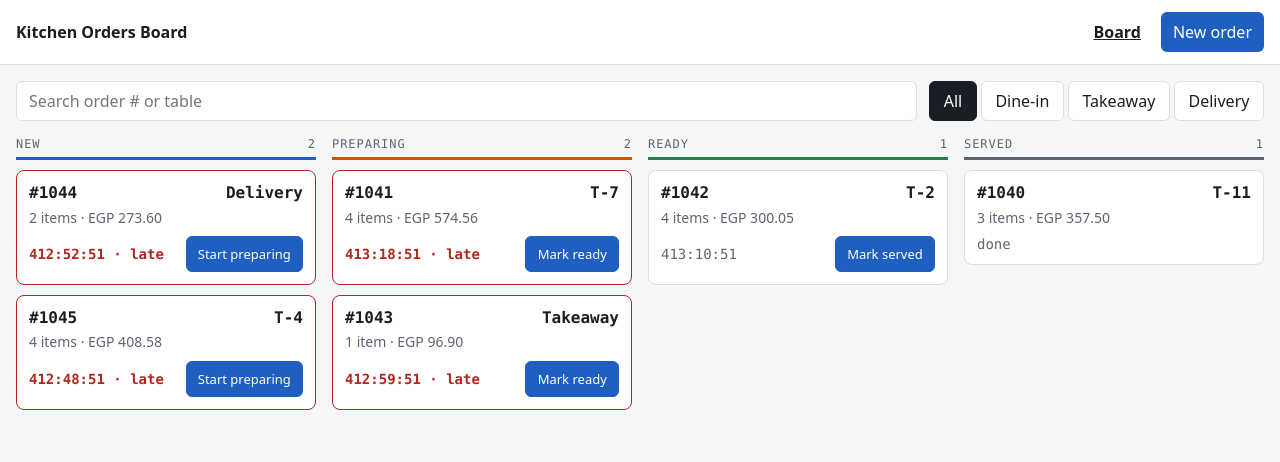
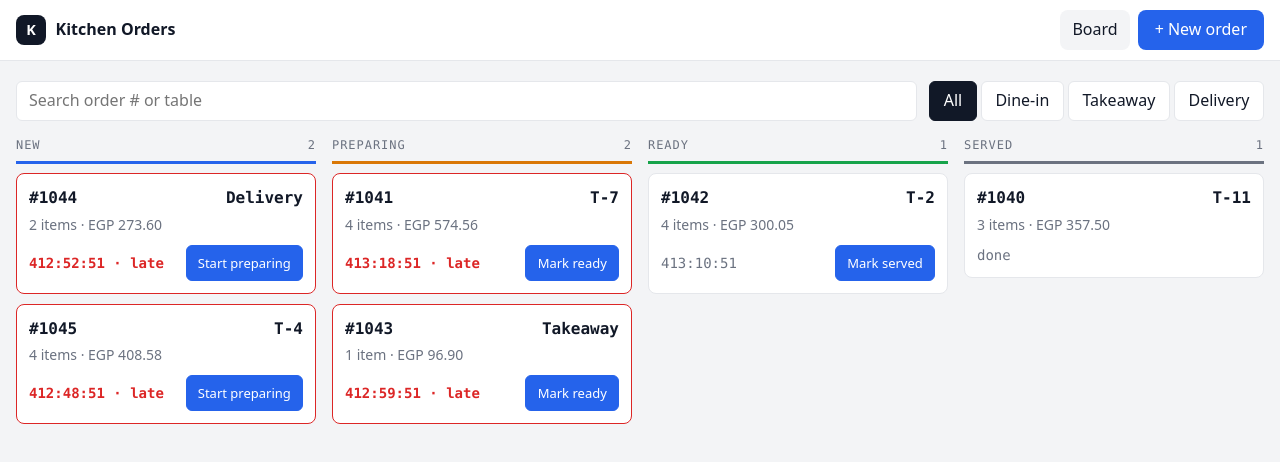
Before and after one commit to Ahmmedelsaid/FOH, an Angular app: page /orders in a window 1280 px wide. Shown: the top 462 px of the page. Built offline with nearby package versions, Linux system fonts and the light colour scheme; data requests are answered from the project's data file.

Commit message:
style: add design tokens, shared button/state/banner styles and refined app header

```diff
--- a/src/app/app.component.html
+++ b/src/app/app.component.html
@@ -1,11 +1,18 @@
 <header class="app-header">
-  <a class="brand" routerLink="/orders">Kitchen Orders Board</a>
-  <nav aria-label="Main">
-    <a routerLink="/orders" routerLinkActive="active" [routerLinkActiveOptions]="{ exact: true }">Board</a>
-    <a class="cta" routerLink="/orders/new">New order</a>
-  </nav>
+  <div class="container bar">
+    <a class="brand" routerLink="/orders">
+      <span class="logo" aria-hidden="true">K</span>
+      Kitchen Orders
+    </a>
+    <nav aria-label="Main">
+      <a class="link" routerLink="/orders" routerLinkActive="active" [routerLinkActiveOptions]="{ exact: true }">
+        Board
+      </a>
+      <a class="btn btn--primary" routerLink="/orders/new">+ New order</a>
+    </nav>
+  </div>
 </header>
 
-<main>
+<main class="container">
   <router-outlet />
 </main>
--- a/src/app/app.component.scss
+++ b/src/app/app.component.scss
@@ -1,47 +1,65 @@
 .app-header {
+  position: sticky;
+  top: 0;
+  z-index: 10;
+  background: var(--surface);
+  border-bottom: 1px solid var(--border);
+}
+
+.bar {
   display: flex;
   justify-content: space-between;
   align-items: center;
   gap: 1rem;
-  padding: 0.75rem 1rem;
-  background: var(--surface);
-  border-bottom: 1px solid var(--border);
+  min-height: 60px;
 }
 
 .brand {
+  display: inline-flex;
+  align-items: center;
+  gap: 0.6rem;
   font-weight: 700;
   color: inherit;
   text-decoration: none;
+}
+
+.logo {
+  display: grid;
+  place-items: center;
+  width: 30px;
+  height: 30px;
+  border-radius: 8px;
+  background: var(--text);
+  color: #fff;
+  font-size: 0.9rem;
 }
 
 nav {
   display: flex;
   align-items: center;
   gap: 0.5rem;
+}
 
-  a {
-    display: inline-flex;
-    align-items: center;
-    min-height: 40px;
-    padding: 0 0.75rem;
-    border-radius: 6px;
-    color: inherit;
-    text-decoration: none;
+.link {
+  display: inline-flex;
+  align-items: center;
+  min-height: 40px;
+  padding: 0 0.75rem;
+  border-radius: 8px;
+  color: var(--muted);
+  text-decoration: none;
+  font-weight: 500;
 
-    &.active {
-      font-weight: 600;
-      text-decoration: underline;
-    }
+  &:hover {
+    color: var(--text);
   }
 
-  .cta {
-    background: var(--accent);
-    color: #fff;
+  &.active {
+    color: var(--text);
+    background: var(--bg);
   }
 }
 
 main {
-  max-width: 1280px;
-  margin: 0 auto;
-  padding: 1rem;
+  padding-block: 1.25rem 3rem;
 }
--- a/src/styles.scss
+++ b/src/styles.scss
@@ -1,16 +1,28 @@
 :root {
-  --bg: #f5f6f8;
-  --surface: #fff;
-  --text: #1a1d23;
-  --muted: #5d6573;
-  --border: #d9dde4;
-  --accent: #1f5fbf;
-  --new: #1f5fbf;
-  --preparing: #c4590d;
-  --ready: #1e8449;
-  --late: #b3261e;
-  --late-bg: #fdecea;
-  --warning-bg: #fff4e5;
+  --bg: #f3f4f6;
+  --surface: #ffffff;
+  --surface-muted: #f9fafb;
+  --text: #111827;
+  --muted: #6b7280;
+  --border: #e5e7eb;
+  --border-strong: #d1d5db;
+
+  --accent: #2563eb;
+  --accent-strong: #1d4ed8;
+
+  --new: #2563eb;
+  --preparing: #d97706;
+  --ready: #16a34a;
+  --served: #6b7280;
+
+  --late: #dc2626;
+  --late-bg: #fef2f2;
+  --warning-bg: #fffbeb;
+  --success: #15803d;
+  --success-bg: #f0fdf4;
+
+  --radius: 10px;
+  --shadow: 0 1px 2px rgb(16 24 40 / 6%), 0 1px 3px rgb(16 24 40 / 8%);
   --mono: ui-monospace, 'SF Mono', Menlo, Consolas, monospace;
 }
 
@@ -21,12 +33,18 @@
 body {
   margin: 0;
   font-family: system-ui, -apple-system, 'Segoe UI', Roboto, sans-serif;
+  line-height: 1.45;
   background: var(--bg);
   color: var(--text);
 }
 
+h1,
+h2 {
+  margin: 0;
+}
+
 :focus-visible {
-  outline: 3px solid var(--accent);
+  outline: 3px solid color-mix(in srgb, var(--accent) 55%, transparent);
   outline-offset: 2px;
 }
 
@@ -39,3 +57,197 @@ body {
   clip: rect(0, 0, 0, 0);
   white-space: nowrap;
 }
+
+.container {
+  max-width: 1280px;
+  margin-inline: auto;
+  padding-inline: 1rem;
+}
+
+.page-title {
+  font-size: 1.5rem;
+  font-weight: 700;
+  letter-spacing: -0.01em;
+}
+
+.back-link {
+  display: inline-block;
+  margin-bottom: 0.75rem;
+  color: var(--muted);
+  text-decoration: none;
+  font-size: 0.9375rem;
+
+  &:hover {
+    color: var(--text);
+  }
+}
+
+// Buttons
+
+.btn {
+  display: inline-flex;
+  align-items: center;
+  justify-content: center;
+  gap: 0.4rem;
+  min-height: 40px;
+  padding: 0 1rem;
+  border: 1px solid transparent;
+  border-radius: 8px;
+  font: inherit;
+  font-weight: 500;
+  text-decoration: none;
+  cursor: pointer;
+  transition:
+    background-color 0.15s,
+    border-color 0.15s;
+
+  &:disabled {
+    opacity: 0.55;
+    cursor: not-allowed;
+  }
+
+  &--primary {
+    background: var(--accent);
+    color: #fff;
+
+    &:hover:not(:disabled) {
+      background: var(--accent-strong);
+    }
+  }
+
+  &--secondary {
+    background: var(--surface);
+    border-color: var(--border-strong);
+    color: var(--text);
+
+    &:hover:not(:disabled) {
+      background: var(--surface-muted);
+    }
+  }
+
+  &--sm {
+    min-height: 34px;
+    padding: 0 0.75rem;
+    font-size: 0.8125rem;
+  }
+}
+
+// Segmented control (type filter on the board, order type in the form)
+
+.segmented {
+  display: inline-flex;
+  padding: 3px;
+  gap: 2px;
+  background: #e5e7eb;
+  border-radius: 10px;
+
+  &__item {
+    display: inline-flex;
+    align-items: center;
+    justify-content: center;
+    min-height: 36px;
+    padding: 0 0.9rem;
+    border: 0;
+    border-radius: 8px;
+    background: transparent;
+    color: var(--muted);
+    font: inherit;
+    font-size: 0.9rem;
+    font-weight: 500;
+    cursor: pointer;
+
+    &:hover {
+      color: var(--text);
+    }
+
+    &.is-selected,
+    &[aria-pressed='true'] {
+      background: var(--surface);
+      color: var(--text);
+      box-shadow: var(--shadow);
+    }
+
+    &:focus-within {
+      outline: 3px solid color-mix(in srgb, var(--accent) 55%, transparent);
+    }
+  }
+}
+
+// Page states
+
+.state {
+  display: grid;
+  justify-items: center;
+  gap: 0.75rem;
+  padding: 3.5rem 1rem;
+  color: var(--muted);
+  text-align: center;
+
+  h1,
+  p {
+    margin: 0;
+  }
+
+  h1 {
+    color: var(--text);
+    font-size: 1.25rem;
+  }
+}
+
+.spinner {
+  width: 28px;
+  height: 28px;
+  border: 3px solid var(--border);
+  border-top-color: var(--accent);
+  border-radius: 50%;
+  animation: spin 0.8s linear infinite;
+}
+
+@keyframes spin {
+  to {
+    transform: rotate(360deg);
+  }
+}
+
+@media (prefers-reduced-motion: reduce) {
+  .spinner {
+    animation-duration: 2.4s;
+  }
+}
+
+.banner {
+  display: flex;
+  justify-content: space-between;
+  align-items: center;
+  gap: 1rem;
+  margin-bottom: 1rem;
+  padding: 0.7rem 0.9rem;
+  border: 1px solid;
+  border-radius: 8px;
+  font-size: 0.9375rem;
+
+  &--error {
+    border-color: #fecaca;
+    background: var(--late-bg);
+    color: #991b1b;
+  }
+
+  &--warning {
+    border-color: #fde68a;
+    background: var(--warning-bg);
+    color: #92400e;
+  }
+
+  &--success {
+    border-color: #bbf7d0;
+    background: var(--success-bg);
+    color: var(--success);
+  }
+}
+
+.panel {
+  background: var(--surface);
+  border: 1px solid var(--border);
+  border-radius: var(--radius);
+  box-shadow: var(--shadow);
+}
```
